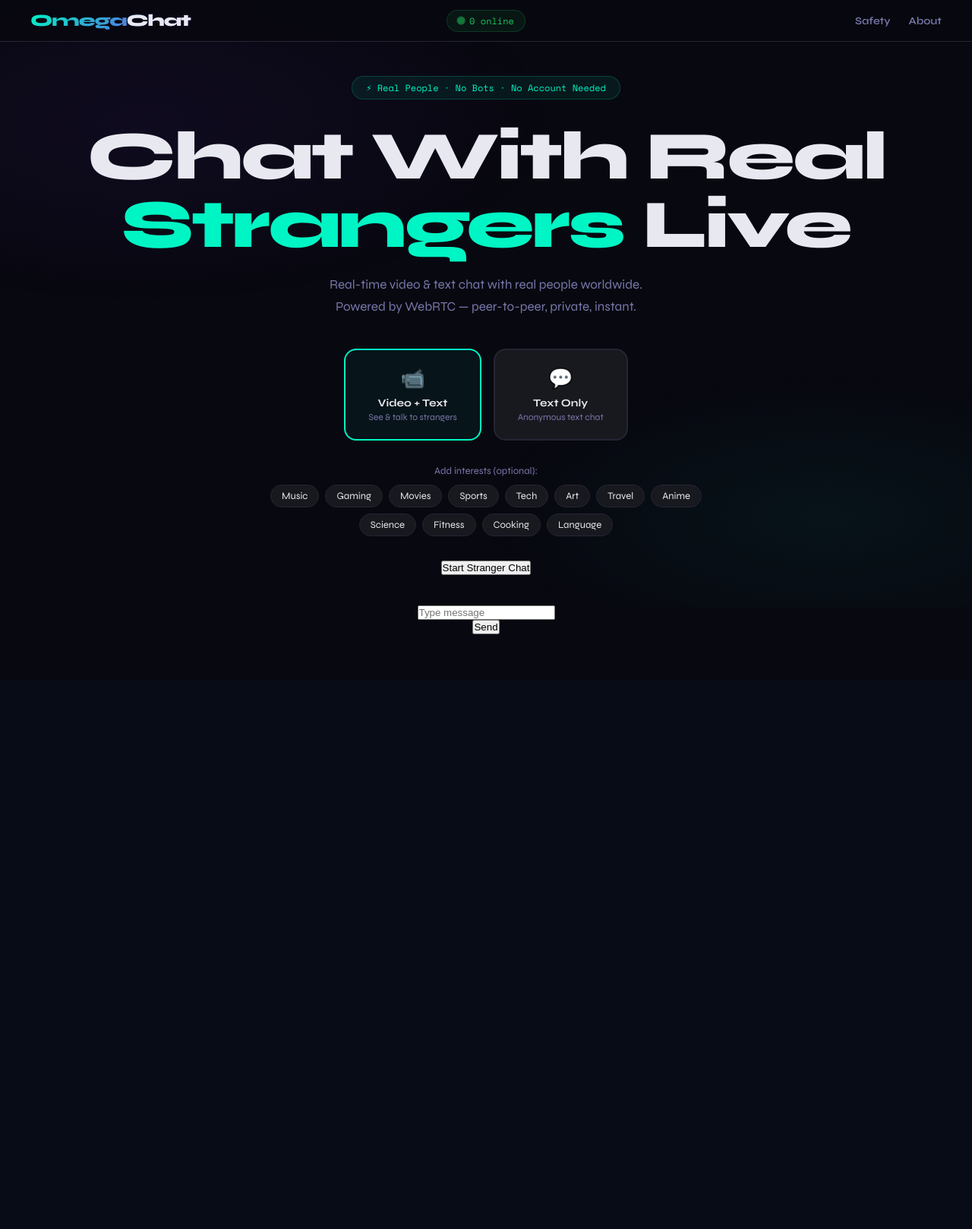
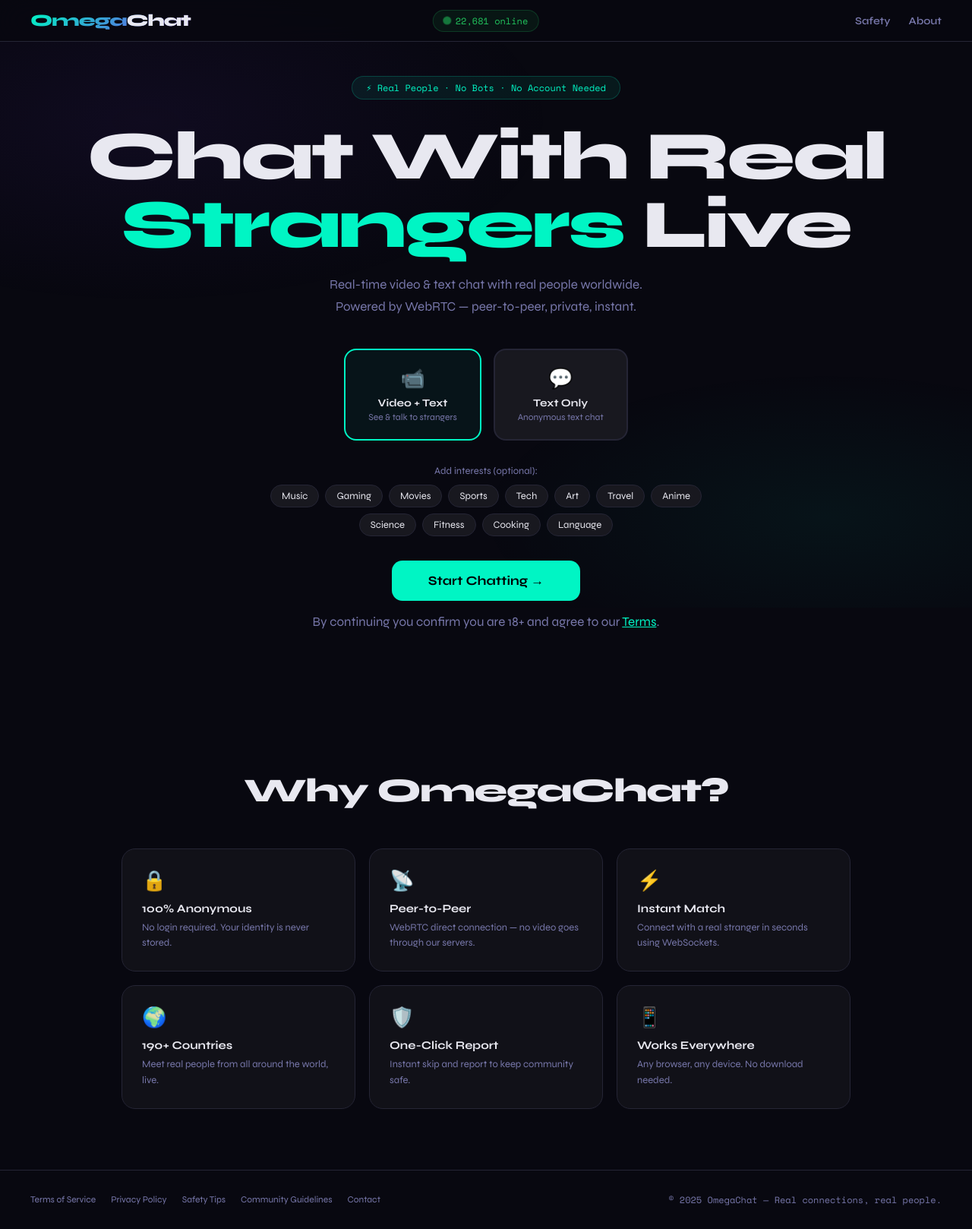
Before and after one commit to aromalbabus404/stranger, a Django app: page / in a window 1280 px wide. Shown: the whole page at 76% size. Before the commit the page ends 835 px from the top, so only its background shows below. Run offline with Django 5.2, Linux system fonts and the light colour scheme.

Commit message:
final1 commit

```diff
--- a/templates/chat/index.html
+++ b/templates/chat/index.html
@@ -58,43 +58,60 @@
     </div>
   </div>
 
-  <button onclick="startChat()">Start Stranger Chat</button>
+  <button class="btn-start" onclick="startChat()">
+    Start Chatting →
+  </button>
+  <p class="disclaimer">By continuing you confirm you are 18+ and agree to our <a href="#">Terms</a>.</p>
+</section>
 
-<p id="status"></p>
+<section class="features">
+  <h2>Why OmegaChat?</h2>
+  <div class="feat-grid">
+    <div class="feat"><div class="ficon">🔒</div><h3>100% Anonymous</h3><p>No login required. Your identity is never stored.</p></div>
+    <div class="feat"><div class="ficon">📡</div><h3>Peer-to-Peer</h3><p>WebRTC direct connection — no video goes through our servers.</p></div>
+    <div class="feat"><div class="ficon">⚡</div><h3>Instant Match</h3><p>Connect with a real stranger in seconds using WebSockets.</p></div>
+    <div class="feat"><div class="ficon">🌍</div><h3>190+ Countries</h3><p>Meet real people from all around the world, live.</p></div>
+    <div class="feat"><div class="ficon">🛡️</div><h3>One-Click Report</h3><p>Instant skip and report to keep community safe.</p></div>
+    <div class="feat"><div class="ficon">📱</div><h3>Works Everywhere</h3><p>Any browser, any device. No download needed.</p></div>
+  </div>
+</section>
 
-<input id="msg" placeholder="Type message">
-<button onclick="sendMsg()">Send</button>
+<footer>
+  <div class="flinks">
+    <a href="#">Terms of Service</a>
+    <a href="#">Privacy Policy</a>
+    <a href="#">Safety Tips</a>
+    <a href="#">Community Guidelines</a>
+    <a href="#">Contact</a>
+  </div>
+  <div class="fcopy">© 2025 OmegaChat — Real connections, real people.</div>
+</footer>
 
 <script>
-let socket;
+let selectedMode = 'video';
+
+function setMode(m) {
+  selectedMode = m;
+  document.getElementById('mode-video').classList.toggle('active', m === 'video');
+  document.getElementById('mode-text').classList.toggle('active', m === 'text');
+}
+
+function toggleTag(el) {
+  el.classList.toggle('selected');
+}
 
 function startChat() {
-    socket = new WebSocket("ws://" + window.location.host + "/ws/chat/");
-
-    socket.onmessage = function(e) {
-        let data = JSON.parse(e.data);
-
-        if (data.type === "waiting") {
-            document.getElementById("status").innerText = "Waiting for stranger...";
-        }
-
-        if (data.type === "connected") {
-            document.getElementById("status").innerText = "Connected to stranger!";
-        }
-
-        if (data.type === "message") {
-            console.log("Stranger:", data.message);
-        }
-    };
+  const interests = [...document.querySelectorAll('.tag.selected')].map(t => t.textContent).join(',');
+  window.location.href = `/chat/?mode=${selectedMode}&interests=${encodeURIComponent(interests)}`;
 }
 
-function sendMsg() {
-    let msg = document.getElementById("msg").value;
-
-    socket.send(JSON.stringify({
-        message: msg
-    }));
-}
+// Simulated online count (replace with real WebSocket count if desired)
+let count = Math.floor(Math.random() * 5000) + 18000;
+document.getElementById('online-count').textContent = count.toLocaleString() + ' online';
+setInterval(() => {
+  count += Math.floor(Math.random() * 20 - 8);
+  document.getElementById('online-count').textContent = count.toLocaleString() + ' online';
+}, 4000);
 </script>
 </body>
 </html>
```
Also changed, not shown: 1 other file.
